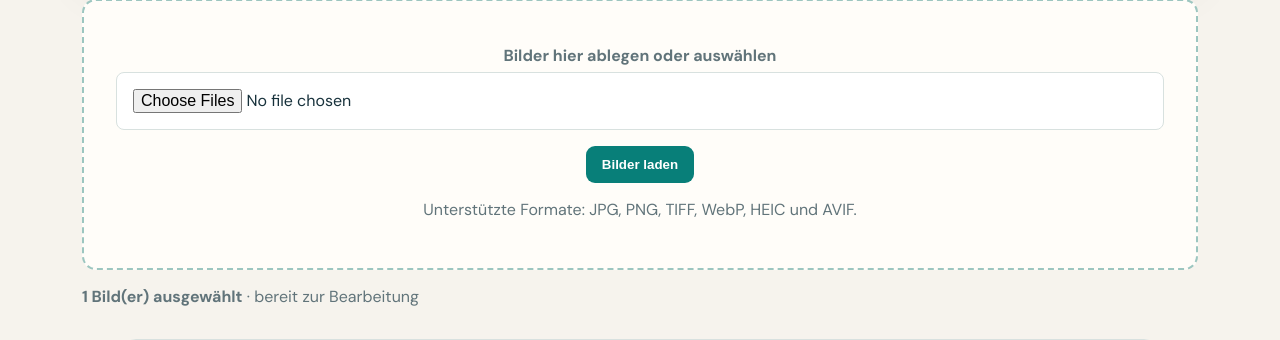
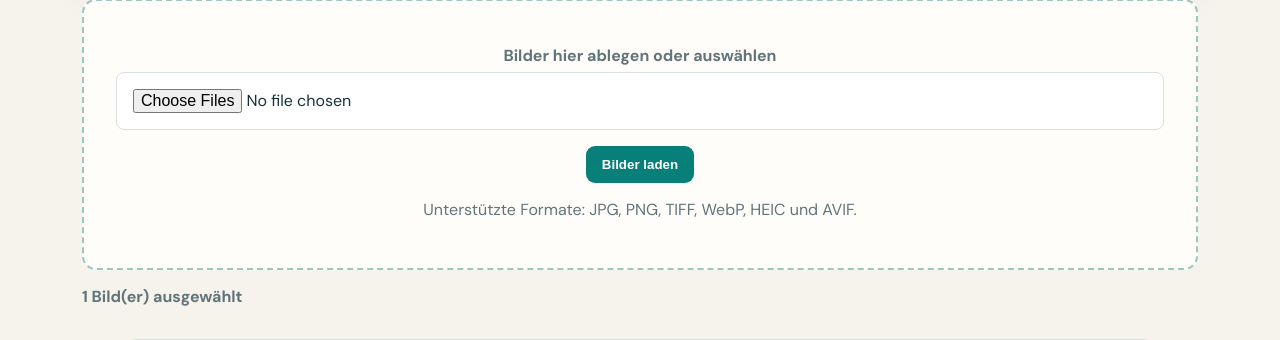
Before and after one commit to Murky8425/KSW-Meta-daten, a Django app: template templates/metadata_tool/index.html in a window 1280 px wide. Shown: the part 360-700 px from the top of the page. Run offline with Django 5.2, Linux system fonts and the light colour scheme; the template is opened without the code that fills it: most values are stand-ins (such as "Sample title", 1, 10 or a date in 2020).

Commit message:
TXT geändert

```diff
--- a/templates/metadata_tool/index.html
+++ b/templates/metadata_tool/index.html
@@ -30,7 +30,7 @@
   <form class="panel upload" method="post" enctype="multipart/form-data">{% csrf_token %}<label for="images">Bilder hier ablegen oder auswählen</label><input id="images" type="file" name="images" accept=".jpg,.jpeg,.png,.tif,.tiff,.webp,.heic,.avif" multiple><button type="submit">Bilder laden</button><p>Unterstützte Formate: JPG, PNG, TIFF, WebP, HEIC und AVIF.</p></form>
   {% if error %}<div class="panel notice error">{{ error }}</div>{% endif %}
   {% if files %}
-    <p><strong>{{ files|length }} Bild(er) ausgewählt</strong> · bereit zur Bearbeitung</p>
+    <p><strong>{{ files|length }} Bild(er) ausgewählt</strong></p>
     <section class="grid">{% for file in files %}<figure class="panel preview"><img src="{{ file.preview }}" alt="Vorschau von {{ file.name }}"><figcaption>{{ file.name }}</figcaption></figure>{% endfor %}</section>
     <h2>Metadaten hinzufügen</h2>
     <section class="panel"><h3>Auf alle Bilder anwenden</h3><p>Die gleichen Angaben werden in jedes ausgewählte Bild geschrieben.</p><form method="post">{% csrf_token %}<input type="hidden" name="action" value="batch"><div class="fields"><div><label for="batch-title">Titel</label><input id="batch-title" name="title"></div><div><label for="batch-creator">Urheber / Autor</label><input id="batch-creator" name="creator"></div><div class="wide"><label for="batch-description">Beschreibung</label><textarea id="batch-description" name="description"></textarea></div><div><label for="batch-rights">Copyright / Rechte</label><input id="batch-rights" name="rights"></div><div><label for="batch-keywords">Schlagwörter</label><input id="batch-keywords" name="keywords" placeholder="Mit Komma trennen"></div></div><button type="submit">Metadaten auf alle Bilder anwenden</button></form></section>
```
